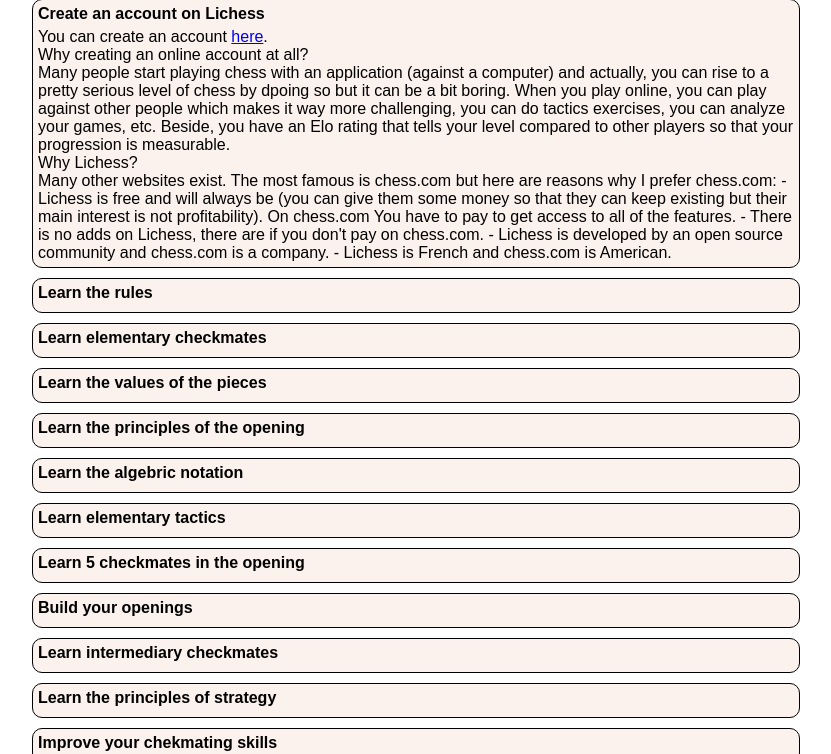
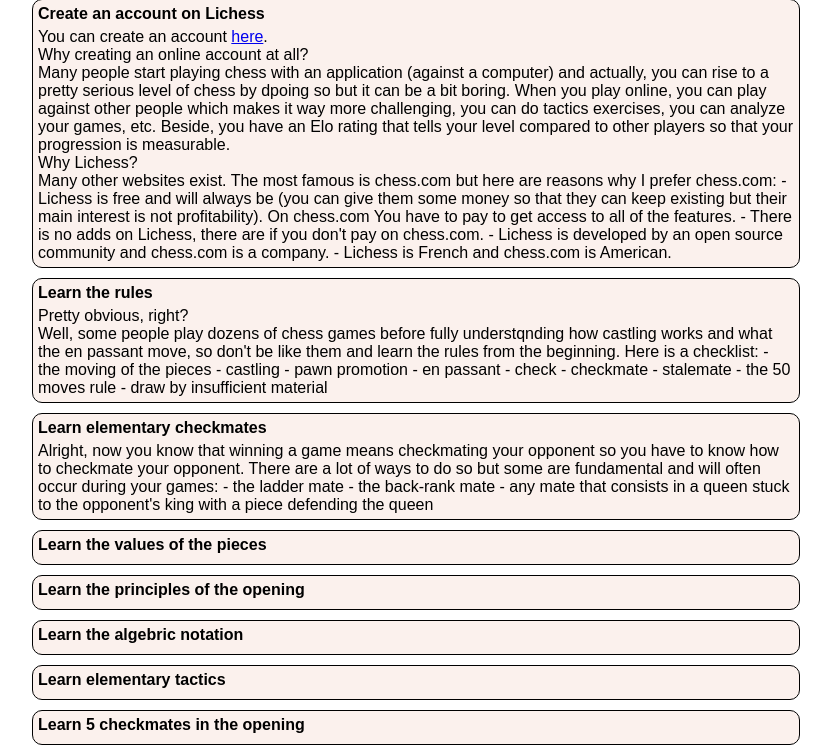
Before and after one commit to lulupet/lucas-petit, a Flask app: page /chess-roadmap in a window 1280 px wide. Shown: the part 255-1009 px from the top of the page, without its empty margins (180-1011 px from the left). Run offline with Flask 2, Linux system fonts and the light colour scheme.

Commit message:
roadmap wip

```diff
--- a/app/templates/chess-roadmap.html
+++ b/app/templates/chess-roadmap.html
@@ -40,13 +40,28 @@
     <div class="step step-one">
         <div class="step-title">Learn the rules</div>
         <div class="step-content">
-
+            Pretty obvious, right?<br>
+            Well, some people play dozens of chess games before fully understqnding how castling works and what the en passant move, so don't be like them and learn the rules from the beginning.
+            Here is a checklist:
+            - the moving of the pieces
+            - castling
+            - pawn promotion
+            - en passant
+            - check
+            - checkmate
+            - stalemate
+            - the 50 moves rule
+            - draw by insufficient material
         </div>
     </div>
     <div class="step step-two">
         <div class="step-title">Learn elementary checkmates</div>
         <div class="step-content">
-
+            Alright, now you know that winning a game means checkmating your opponent so you have to know how to checkmate your opponent.
+            There are a lot of ways to do so but some are fundamental and will often occur during your games:
+            - the ladder mate
+            - the back-rank mate
+            - any mate that consists in a queen stuck to the opponent's king with a piece defending the queen
         </div>
     </div>
     <div class="step step-three">
```
